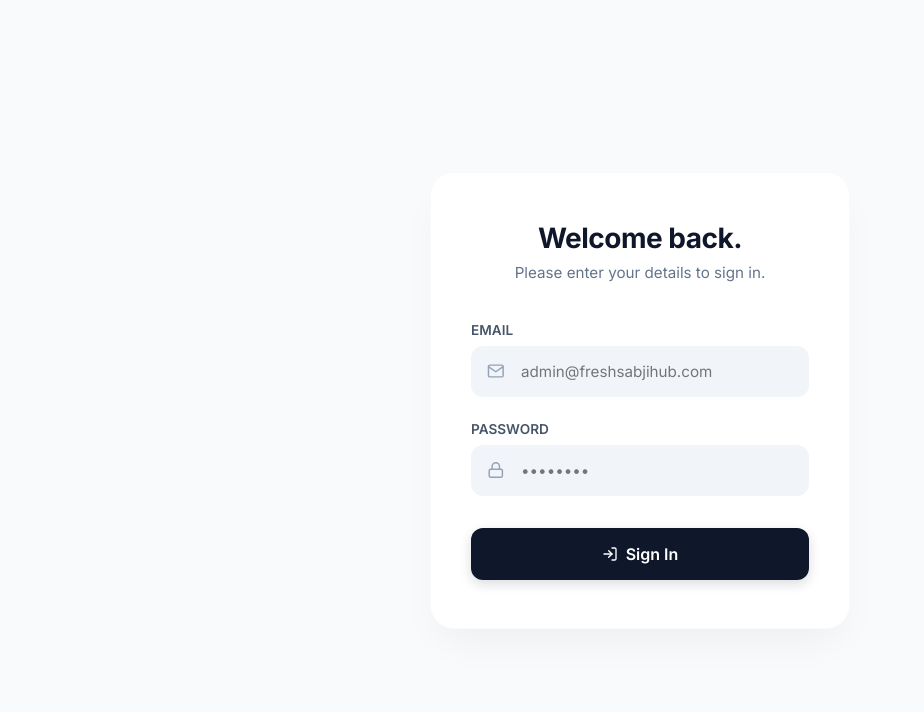
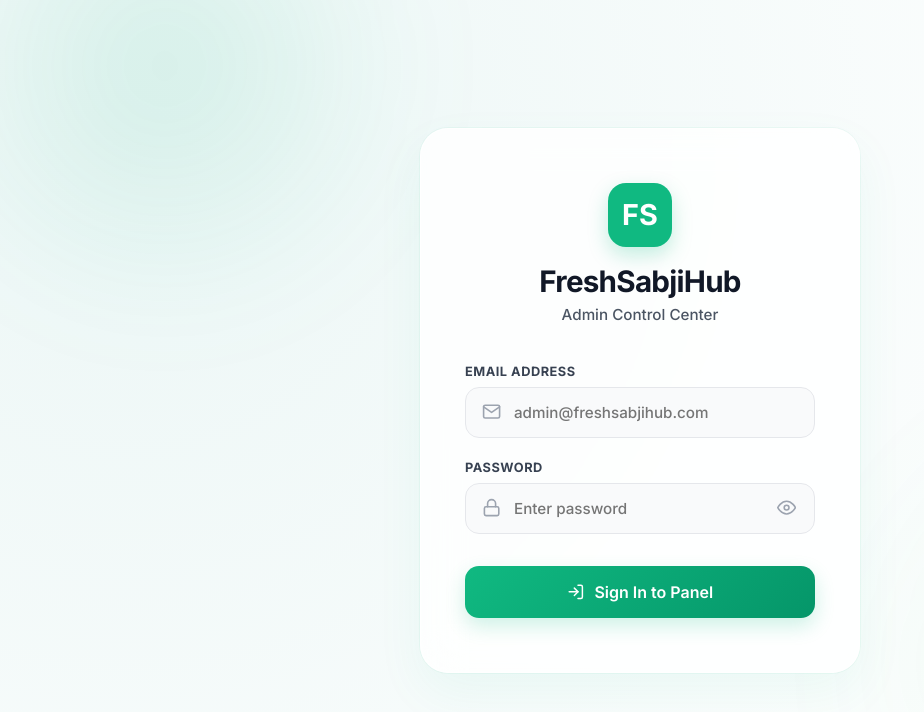
Before and after one commit to ritiku2004/admin-freshsabjihub, a React (Vite) app: page /login in a window 1280 px wide. Shown: the top 712 px of the page, without its empty margins (0-924 px from the left). Built offline with nearby package versions, Linux system fonts and the light colour scheme; no server answers.

Commit message:
loader added

```diff
--- a/src/index.css
+++ b/src/index.css
@@ -6,8 +6,8 @@
   --bg-secondary: #ffffff;      /* Pure white for panels */
   --text-primary: #1e293b;      /* Dark slate for high contrast */
   --text-secondary: #64748b;    /* Muted slate for secondary text */
-  --accent-primary: #3b82f6;    /* Vibrant blue */
-  --accent-hover: #2563eb;
+  --accent-primary: #10b981;    /* Vibrant green (emerald) */
+  --accent-hover: #059669;      /* Darker green */
   --accent-success: #10b981;
   --accent-danger: #ef4444;
   --accent-warning: #f59e0b;
--- a/src/pages/Login.jsx
+++ b/src/pages/Login.jsx
@@ -1,11 +1,12 @@
 import { useState } from 'react';
 import { useNavigate } from 'react-router-dom';
-import { FiMail, FiLock, FiLogIn } from 'react-icons/fi';
+import { FiMail, FiLock, FiLogIn, FiEye, FiEyeOff } from 'react-icons/fi';
 import api from '../api';
 
 export default function Login() {
   const [email, setEmail] = useState('');
   const [password, setPassword] = useState('');
+  const [showPassword, setShowPassword] = useState(false);
   const [error, setError] = useState('');
   const [loading, setLoading] = useState(false);
   const navigate = useNavigate();
@@ -16,83 +17,180 @@ export default function Login() {
     setError('');
 
     try {
-      // POST to our new admin auth route
       const { data } = await api.post('/auth/login', { email, password });
 
       if (data.success && data.data.token) {
         localStorage.setItem('admin_token', data.data.token);
         localStorage.setItem('admin_info', JSON.stringify(data.data.admin));
 
-        // Force reload to update token in api interceptor and navigate
-        window.location.href = '/dashboard';
+        // Let user see loader for a brief moment for premium feel, then redirect
+        setTimeout(() => {
+          window.location.href = '/dashboard';
+        }, 800);
       }
     } catch (err) {
       console.error(err);
       setError(err.response?.data?.error || 'Invalid credentials or server error.');
-    } finally {
       setLoading(false);
     }
   };
 
   return (
     <div style={{
+      position: 'relative',
       minHeight: '100vh',
       display: 'flex',
       alignItems: 'center',
       justifyContent: 'center',
-      backgroundColor: '#f8fafc',
+      background: 'radial-gradient(circle at 10% 20%, rgba(16, 185, 129, 0.05) 0%, rgba(255, 255, 255, 1) 90%)',
       padding: '24px',
+      overflow: 'hidden',
       fontFamily: "'Inter', sans-serif"
     }}>
+      {/* Dynamic Background Blobs */}
+      <style>{`
+        @keyframes blob-bounce {
+          0%, 100% { transform: translate(0, 0) scale(1); }
+          33% { transform: translate(40px, -60px) scale(1.15); }
+          66% { transform: translate(-30px, 30px) scale(0.9); }
+        }
+        @keyframes spin-ring {
+          0% { transform: rotate(0deg); }
+          100% { transform: rotate(360deg); }
+        }
+        @keyframes pulse-logo {
+          0%, 100% { transform: scale(1); opacity: 0.95; }
+          50% { transform: scale(1.08); opacity: 1; filter: drop-shadow(0 0 15px rgba(16, 185, 129, 0.25)); }
+        }
+        @keyframes card-appear {
+          0% { opacity: 0; transform: translateY(30px); }
+          100% { opacity: 1; transform: translateY(0); }
+        }
+        @keyframes error-shake {
+          0%, 100% { transform: translateX(0); }
+          25% { transform: translateX(-6px); }
+          75% { transform: translateX(6px); }
+        }
+        .animate-card {
+          animation: card-appear 0.6s cubic-bezier(0.16, 1, 0.3, 1) forwards;
+        }
+        .input-wrapper:focus-within {
+          border-color: #10b981 !important;
+          box-shadow: 0 0 0 4px rgba(16, 185, 129, 0.12) !important;
+          background-color: #ffffff !important;
+        }
+      `}</style>
+
+      {/* Blob 1 */}
       <div style={{
+        position: 'absolute',
+        width: '450px',
+        height: '450px',
+        background: 'radial-gradient(circle, rgba(16, 185, 129, 0.12) 0%, rgba(255, 255, 255, 0) 70%)',
+        top: '-100px',
+        left: '-100px',
+        filter: 'blur(50px)',
+        zIndex: 0,
+        animation: 'blob-bounce 20s infinite alternate'
+      }} />
+
+      {/* Blob 2 */}
+      <div style={{
+        position: 'absolute',
+        width: '600px',
+        height: '600px',
+        background: 'radial-gradient(circle, rgba(34, 197, 94, 0.08) 0%, rgba(255, 255, 255, 0) 70%)',
+        bottom: '-150px',
+        right: '-150px',
+        filter: 'blur(60px)',
+        zIndex: 0,
+        animation: 'blob-bounce 25s infinite alternate-reverse'
+      }} />
+
+      {/* Login Card */}
+      <div className="animate-card" style={{
         width: '100%',
-        maxWidth: '420px',
-        padding: '48px 40px',
+        maxWidth: '440px',
+        padding: '54px 44px',
         display: 'flex',
         flexDirection: 'column',
-        alignItems: 'center',
-        backgroundColor: '#ffffff',
-        borderRadius: '24px',
-        boxShadow: '0 20px 40px -10px rgba(0,0,0,0.05)',
-        border: '1px solid rgba(0,0,0,0.02)'
+        backgroundColor: 'rgba(255, 255, 255, 0.82)',
+        backdropFilter: 'blur(20px)',
+        WebkitBackdropFilter: 'blur(20px)',
+        borderRadius: '28px',
+        boxShadow: '0 20px 50px rgba(16, 185, 129, 0.06), 0 0 0 1px rgba(16, 185, 129, 0.05)',
+        border: '1px solid rgba(255, 255, 255, 0.7)',
+        zIndex: 1,
+        position: 'relative'
       }}>
+        {/* Brand Header */}
         <div style={{ marginBottom: '40px', textAlign: 'center' }}>
+          <div style={{
+            display: 'inline-flex',
+            alignItems: 'center',
+            justifyContent: 'center',
+            width: '64px',
+            height: '64px',
+            backgroundColor: '#10b981',
+            borderRadius: '18px',
+            marginBottom: '16px',
+            boxShadow: '0 8px 20px rgba(16, 185, 129, 0.25)',
+            color: '#ffffff',
+            fontSize: '1.8rem',
+            fontWeight: 800
+          }}>
+            FS
+          </div>
           <h2 style={{
-            fontSize: '1.75rem',
+            fontSize: '1.85rem',
             fontWeight: 800,
-            color: '#0f172a',
-            letterSpacing: '-0.5px',
-            marginBottom: '8px'
+            color: '#111827',
+            letterSpacing: '-0.75px',
+            marginBottom: '6px'
           }}>
-            Welcome back.
+            FreshSabjiHub
           </h2>
-          <p style={{ color: '#64748b', fontSize: '0.95rem' }}>
-            Please enter your details to sign in.
+          <p style={{ color: '#4b5563', fontSize: '0.95rem', fontWeight: 500 }}>
+            Admin Control Center
           </p>
         </div>
 
+        {/* Error Notification */}
         {error && (
           <div style={{
             width: '100%',
-            padding: '12px',
-            backgroundColor: 'rgba(239, 68, 68, 0.1)',
-            border: '1px solid rgba(239, 68, 68, 0.2)',
-            color: '#ef4444',
-            borderRadius: '8px',
-            marginBottom: '20px',
-            textAlign: 'center'
+            padding: '14px',
+            backgroundColor: '#fef2f2',
+            border: '1px solid #fecaca',
+            color: '#dc2626',
+            borderRadius: '12px',
+            marginBottom: '24px',
+            textAlign: 'center',
+            fontSize: '0.9rem',
+            fontWeight: 500,
+            boxShadow: '0 2px 6px rgba(220, 38, 38, 0.05)',
+            animation: 'error-shake 0.4s ease-in-out'
           }}>
             {error}
           </div>
         )}
 
-        <form onSubmit={handleLogin} style={{ width: '100%', display: 'flex', flexDirection: 'column', gap: '24px' }}>
+        {/* Form */}
+        <form onSubmit={handleLogin} style={{ display: 'flex', flexDirection: 'column', gap: '22px' }}>
           <div>
-            <label style={{ display: 'block', marginBottom: '8px', color: '#475569', fontSize: '0.85rem', fontWeight: 600 }}>
-              EMAIL
+            <label style={{ display: 'block', marginBottom: '8px', color: '#374151', fontSize: '0.8rem', fontWeight: 700, letterSpacing: '0.5px' }}>
+              EMAIL ADDRESS
             </label>
-            <div style={{ position: 'relative' }}>
-              <FiMail style={{ position: 'absolute', left: '16px', top: '50%', transform: 'translateY(-50%)', color: '#94a3b8', fontSize: '1.1rem' }} />
+            <div className="input-wrapper" style={{
+              position: 'relative',
+              display: 'flex',
+              alignItems: 'center',
+              backgroundColor: '#f9fafb',
+              border: '1.5px solid #e5e7eb',
+              borderRadius: '14px',
+              transition: 'all 0.25s cubic-bezier(0.4, 0, 0.2, 1)'
+            }}>
+              <FiMail style={{ position: 'absolute', left: '16px', color: '#9ca3af', fontSize: '1.2rem' }} />
               <input
                 type="email"
                 required
@@ -100,84 +198,180 @@ export default function Login() {
                 onChange={(e) => setEmail(e.target.value)}
                 style={{
                   width: '100%',
-                  padding: '14px 16px 14px 48px',
-                  backgroundColor: '#f1f5f9',
-                  border: '2px solid transparent',
-                  borderRadius: '12px',
+                  padding: '15px 16px 15px 48px',
+                  backgroundColor: 'transparent',
+                  border: 'none',
+                  outline: 'none',
                   fontSize: '0.95rem',
-                  color: '#0f172a',
-                  outline: 'none',
-                  transition: 'all 0.2s ease'
+                  color: '#111827',
+                  fontWeight: 500
                 }}
                 placeholder="admin@freshsabjihub.com"
-                onFocus={(e) => { e.target.style.backgroundColor = '#ffffff'; e.target.style.borderColor = '#3b82f6'; }}
-                onBlur={(e) => { e.target.style.backgroundColor = '#f1f5f9'; e.target.style.borderColor = 'transparent'; }}
               />
             </div>
           </div>
 
           <div>
-            <label style={{ display: 'block', marginBottom: '8px', color: '#475569', fontSize: '0.85rem', fontWeight: 600 }}>
+            <label style={{ display: 'block', marginBottom: '8px', color: '#374151', fontSize: '0.8rem', fontWeight: 700, letterSpacing: '0.5px' }}>
               PASSWORD
             </label>
-            <div style={{ position: 'relative' }}>
-              <FiLock style={{ position: 'absolute', left: '16px', top: '50%', transform: 'translateY(-50%)', color: '#94a3b8', fontSize: '1.1rem' }} />
+            <div className="input-wrapper" style={{
+              position: 'relative',
+              display: 'flex',
+              alignItems: 'center',
+              backgroundColor: '#f9fafb',
+              border: '1.5px solid #e5e7eb',
+              borderRadius: '14px',
+              transition: 'all 0.25s cubic-bezier(0.4, 0, 0.2, 1)'
+            }}>
+              <FiLock style={{ position: 'absolute', left: '16px', color: '#9ca3af', fontSize: '1.2rem' }} />
               <input
-                type="password"
+                type={showPassword ? 'text' : 'password'}
                 required
                 value={password}
                 onChange={(e) => setPassword(e.target.value)}
                 style={{
                   width: '100%',
-                  padding: '14px 16px 14px 48px',
-                  backgroundColor: '#f1f5f9',
-                  border: '2px solid transparent',
-                  borderRadius: '12px',
+                  padding: '15px 44px 15px 48px',
+                  backgroundColor: 'transparent',
+                  border: 'none',
+                  outline: 'none',
                   fontSize: '0.95rem',
-                  color: '#0f172a',
-                  outline: 'none',
-                  transition: 'all 0.2s ease'
+                  color: '#111827',
+                  fontWeight: 500
                 }}
-                placeholder="••••••••"
-                onFocus={(e) => { e.target.style.backgroundColor = '#ffffff'; e.target.style.borderColor = '#3b82f6'; }}
-                onBlur={(e) => { e.target.style.backgroundColor = '#f1f5f9'; e.target.style.borderColor = 'transparent'; }}
+                placeholder="Enter password"
               />
+              <button
+                type="button"
+                onClick={() => setShowPassword(!showPassword)}
+                style={{
+                  position: 'absolute',
+                  right: '14px',
+                  display: 'flex',
+                  alignItems: 'center',
+                  justifyContent: 'center',
+                  color: '#9ca3af',
+                  fontSize: '1.2rem',
+                  padding: '4px',
+                  cursor: 'pointer',
+                  transition: 'color 0.2s'
+                }}
+                onMouseOver={(e) => e.currentTarget.style.color = '#4b5563'}
+                onMouseOut={(e) => e.currentTarget.style.color = '#9ca3af'}
+              >
+                {showPassword ? <FiEyeOff /> : <FiEye />}
+              </button>
             </div>
           </div>
 
           <button
             type="submit"
-            disabled={loading}
             style={{
               width: '100%',
               display: 'flex',
               justifyContent: 'center',
               alignItems: 'center',
-              gap: '8px',
-              marginTop: '8px',
+              gap: '10px',
+              marginTop: '10px',
               padding: '16px',
-              backgroundColor: '#0f172a',
+              background: 'linear-gradient(135deg, #10b981 0%, #059669 100%)',
               color: '#ffffff',
               border: 'none',
-              borderRadius: '12px',
+              borderRadius: '14px',
               fontSize: '1rem',
               fontWeight: 600,
-              cursor: loading ? 'not-allowed' : 'pointer',
-              opacity: loading ? 0.7 : 1,
-              transition: 'all 0.2s ease',
-              boxShadow: '0 4px 12px rgba(15, 23, 42, 0.15)'
+              cursor: 'pointer',
+              transition: 'all 0.25s cubic-bezier(0.4, 0, 0.2, 1)',
+              boxShadow: '0 8px 20px rgba(16, 185, 129, 0.2)'
             }}
-            onMouseOver={(e) => { if(!loading) e.currentTarget.style.transform = 'translateY(-1px)'; e.currentTarget.style.boxShadow = '0 6px 16px rgba(15, 23, 42, 0.2)'; }}
-            onMouseOut={(e) => { if(!loading) e.currentTarget.style.transform = 'translateY(0)'; e.currentTarget.style.boxShadow = '0 4px 12px rgba(15, 23, 42, 0.15)'; }}
+            onMouseOver={(e) => {
+              e.currentTarget.style.transform = 'translateY(-1.5px)';
+              e.currentTarget.style.boxShadow = '0 12px 24px rgba(16, 185, 129, 0.3)';
+              e.currentTarget.style.filter = 'brightness(1.05)';
+            }}
+            onMouseOut={(e) => {
+              e.currentTarget.style.transform = 'translateY(0)';
+              e.currentTarget.style.boxShadow = '0 8px 20px rgba(16, 185, 129, 0.2)';
+              e.currentTarget.style.filter = 'none';
+            }}
           >
-            {loading ? 'Authenticating...' : (
-              <>
-                <FiLogIn /> Sign In
-              </>
-            )}
+            <FiLogIn style={{ fontSize: '1.1rem' }} /> Sign In to Panel
           </button>
         </form>
       </div>
+
+      {/* Premium Loader Overlay */}
+      {loading && (
+        <div style={{
+          position: 'fixed',
+          top: 0,
+          left: 0,
+          right: 0,
+          bottom: 0,
+          backgroundColor: 'rgba(255, 255, 255, 0.88)',
+          backdropFilter: 'blur(16px)',
+          WebkitBackdropFilter: 'blur(16px)',
+          display: 'flex',
+          flexDirection: 'column',
+          alignItems: 'center',
+          justifyContent: 'center',
+          zIndex: 9999,
+          fontFamily: "'Inter', sans-serif"
+        }}>
+          <div style={{
+            position: 'relative',
+            width: '120px',
+            height: '120px',
+            display: 'flex',
+            alignItems: 'center',
+            justifyContent: 'center',
+            marginBottom: '24px'
+          }}>
+            {/* Spinning Ring */}
+            <div style={{
+              position: 'absolute',
+              width: '110px',
+              height: '110px',
+              borderRadius: '50%',
+              border: '3px solid rgba(16, 185, 129, 0.08)',
+              borderTop: '3px solid #10b981',
+              animation: 'spin-ring 1s cubic-bezier(0.55, 0.055, 0.675, 0.19) infinite'
+            }} />
+
+            {/* Pulsing Brand Loader Image */}
+            <img
+              src="/loader.png"
+              alt="Loading..."
+              style={{
+                width: '80px',
+                height: '80px',
+                objectFit: 'contain',
+                zIndex: 1,
+                animation: 'pulse-logo 1.8s ease-in-out infinite'
+              }}
+            />
+          </div>
+
+          <h3 style={{
+            fontSize: '1.2rem',
+            fontWeight: 700,
+            color: '#111827',
+            margin: '0 0 6px 0',
+            letterSpacing: '-0.3px'
+          }}>
+            Signing In...
+          </h3>
+          <p style={{
+            fontSize: '0.9rem',
+            fontWeight: 500,
+            color: '#4b5563',
+            margin: 0
+          }}>
+            Setting up your secure workspace
+          </p>
+        </div>
+      )}
     </div>
   );
 }
```
Also changed, not shown: public/loader.png (added).
